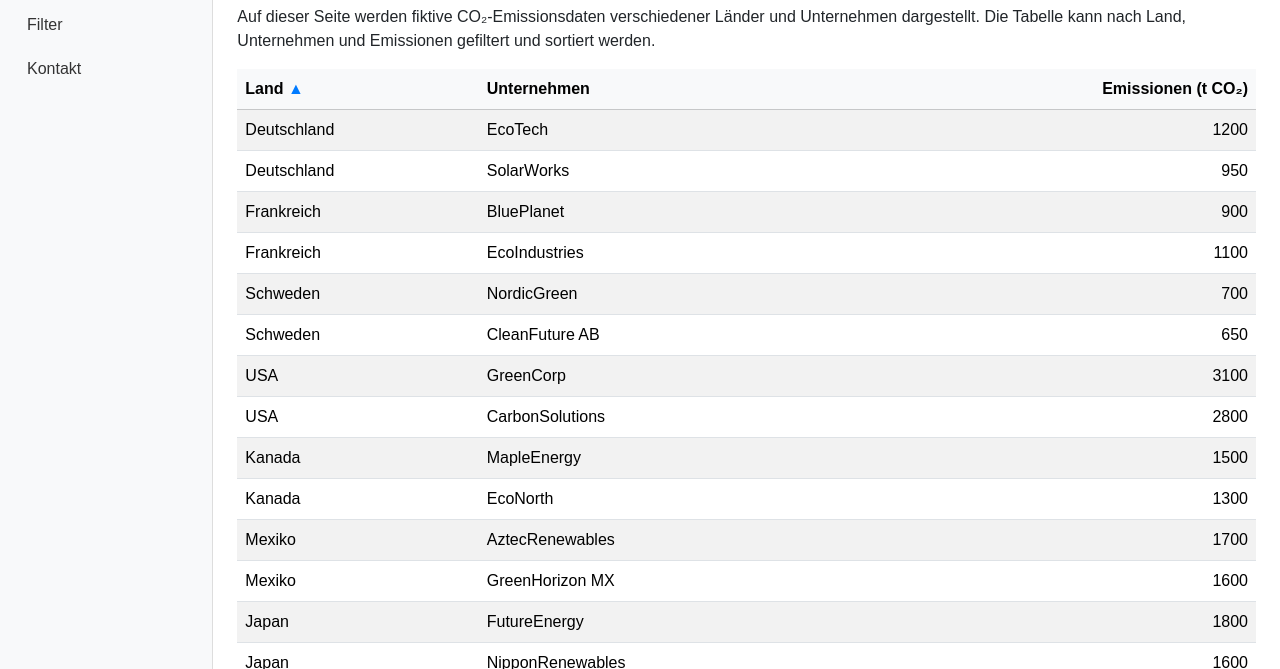
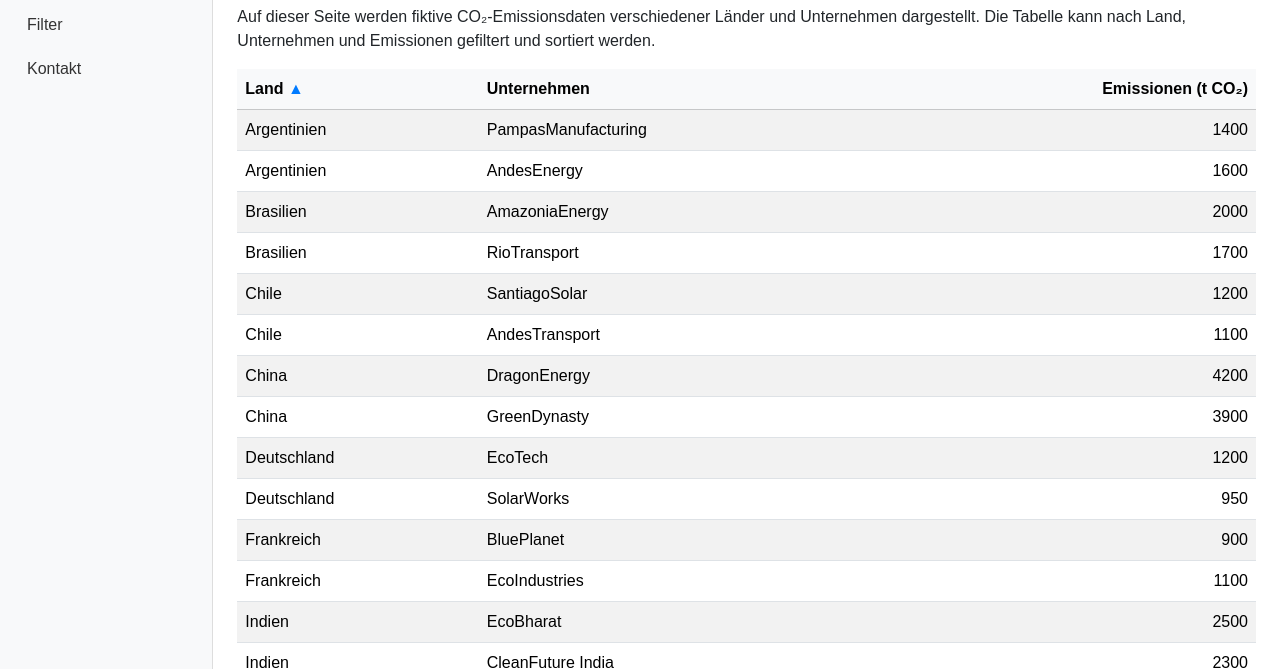
Before and after one commit to IP1993/co2-tracker-IPWA0101, a plain HTML site: page daten.html in a window 1280 px wide. Both pictures are taken after a click on the element "Land". Shown: the part 131-800 px from the top of the page. Drawn offline with nearby package versions, Linux system fonts and the light colour scheme.

Commit message:
updated daten.html

```diff
--- a/daten.html
+++ b/daten.html
@@ -195,7 +195,7 @@ function sortTable(columnIndex) {
     const cellB = rowB.cells[columnIndex].innerText.trim();
 
     const numA = parseFloat(cellA.replace(",", "."));
-    const numB = parseFloat(numB = parseFloat(cellB.replace(",", ".")));
+    const numB = parseFloat(cellB.replace(",", "."));
 
     const valA = isNaN(numA) ? cellA.toLowerCase() : numA;
     const valB = isNaN(numB) ? cellB.toLowerCase() : numB;
```
